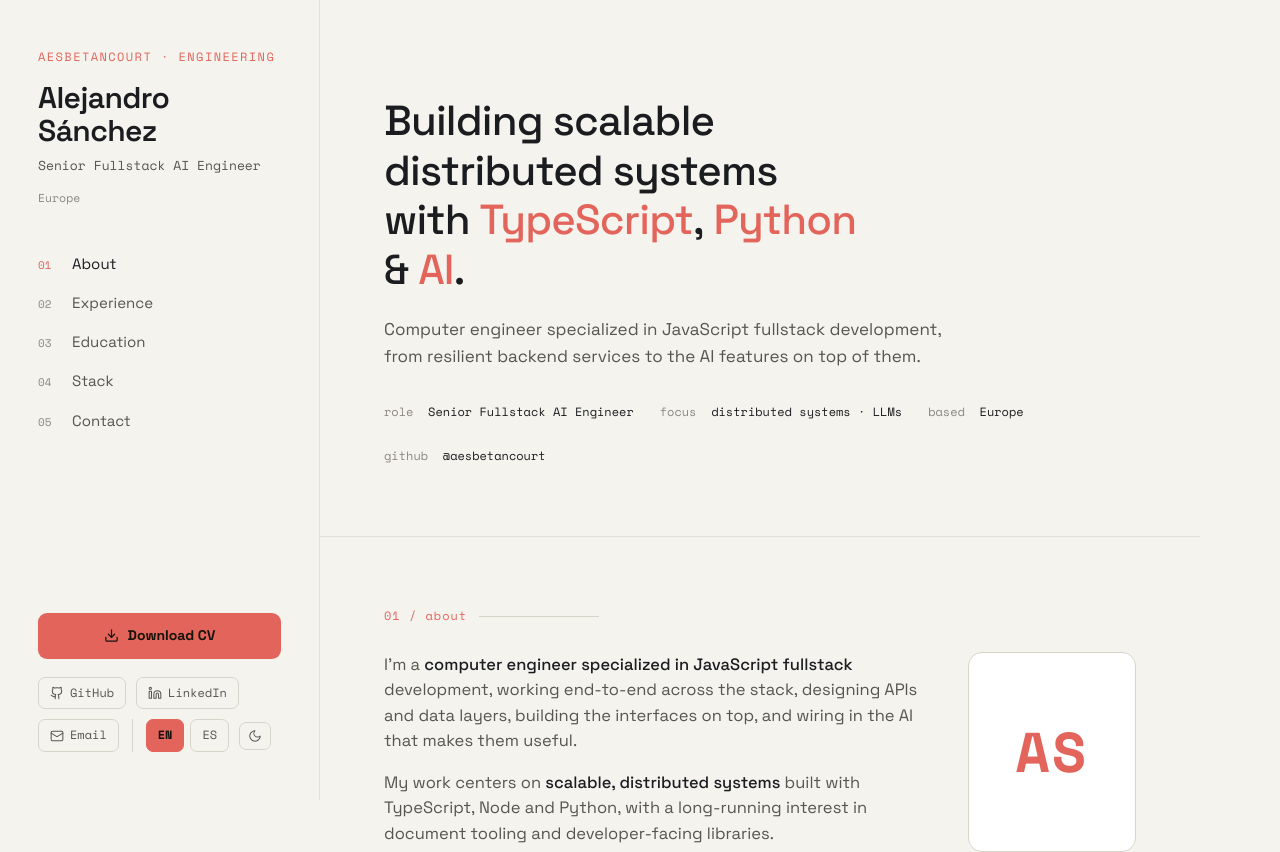
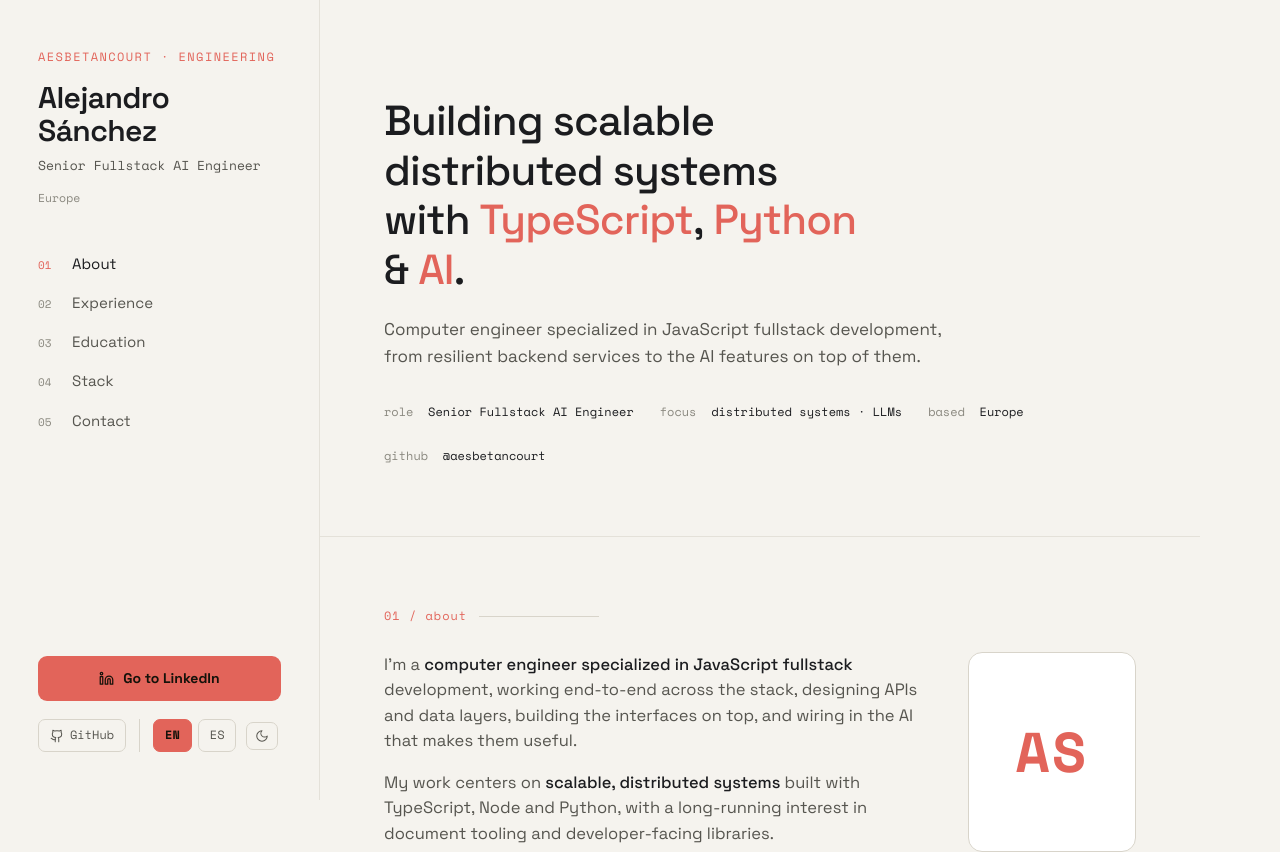
Before and after one commit to aesbetancourt/aesbetancourt.github.io, a React (Vite) app: page / in a window 1280 px wide. Shown: the top 852 px of the page. Built offline with nearby package versions, Linux system fonts and the light colour scheme.

Commit message:
Remove email + other stuff

```diff
--- a/src/components/contact.tsx
+++ b/src/components/contact.tsx
@@ -1,8 +1,7 @@
 import { useTranslation } from "react-i18next"
-import { Download, Github, Linkedin, Mail } from "lucide-react"
+import { Linkedin } from "lucide-react"
 import { socialLinks } from "@/lib/data"
 import { useReveal } from "@/hooks/use-reveal"
-import cvPdf from "@/assets/AlejandroSanchezCV.pdf"
 
 export function Contact() {
   const { t } = useTranslation()
@@ -16,26 +15,14 @@ export function Contact() {
       </div>
       <p className="big reveal">
         {t("contact.big")}{" "}
-        <a href={socialLinks.github} target="_blank" rel="noopener noreferrer">
+        <a href={socialLinks.linkedin} target="_blank" rel="noopener noreferrer">
           {t("contact.sayHello")}
         </a>
       </p>
       <div className="clinks reveal-group">
-        <a href={socialLinks.github} target="_blank" rel="noopener noreferrer">
-          <Github size={15} strokeWidth={1.75} />
-          {t("contact.links.github")}
-        </a>
-        <a href={`mailto:${socialLinks.email}`}>
-          <Mail size={15} strokeWidth={1.75} />
-          {t("contact.links.email")}
-        </a>
         <a href={socialLinks.linkedin} target="_blank" rel="noopener noreferrer">
           <Linkedin size={15} strokeWidth={1.75} />
           {t("contact.links.linkedin")}
-        </a>
-        <a href={cvPdf} download="AlejandroSanchez_CV.pdf">
-          <Download size={15} strokeWidth={1.75} />
-          {t("contact.links.resume")}
         </a>
       </div>
       <p className="colophon reveal">
--- a/src/components/sidebar.tsx
+++ b/src/components/sidebar.tsx
@@ -1,12 +1,11 @@
 import { useEffect, useRef, useState } from "react"
 import { useTranslation } from "react-i18next"
 import { animate, createScope, stagger } from "animejs"
-import { Download, Github, Linkedin, Mail } from "lucide-react"
+import { Github, Linkedin } from "lucide-react"
 import { cn } from "@/lib/utils"
 import { LanguageSwitcher } from "./language-switcher"
 import { ThemeToggle } from "./theme-toggle"
 import { socialLinks } from "@/lib/data"
-import cvPdf from "@/assets/AlejandroSanchezCV.pdf"
 
 const sections = [
   { id: "about", nav: "about" },
@@ -80,21 +79,13 @@ export function Sidebar() {
       </nav>
 
       <div className="foot reveal">
-        <a className="resume" href={cvPdf} download="AlejandroSanchez_CV.pdf">
-          <Download size={15} strokeWidth={2} /> {t("sidebar.resume")}
+        <a className="resume" href={socialLinks.linkedin} target="_blank" rel="noopener noreferrer">
+          <Linkedin size={15} strokeWidth={2} /> {t("sidebar.resume")}
         </a>
         <div className="socials">
           <a href={socialLinks.github} target="_blank" rel="noopener noreferrer">
             <Github size={14} strokeWidth={1.75} />
             GitHub
-          </a>
-          <a href={socialLinks.linkedin} target="_blank" rel="noopener noreferrer">
-            <Linkedin size={14} strokeWidth={1.75} />
-            LinkedIn
-          </a>
-          <a href={`mailto:${socialLinks.email}`}>
-            <Mail size={14} strokeWidth={1.75} />
-            Email
           </a>
           <span className="sdivider" aria-hidden="true" />
           <LanguageSwitcher />
--- a/src/i18n/locales/en.json
+++ b/src/i18n/locales/en.json
@@ -10,7 +10,7 @@
   "sidebar": {
     "role": "Senior Fullstack AI Engineer",
     "location": "Europe",
-    "resume": "Download CV"
+    "resume": "Go to LinkedIn"
   },
   "hero": {
     "lead": "Building scalable distributed systems with <ts>TypeScript</ts>, <py>Python</py> & <ai>AI</ai>.",
@@ -119,10 +119,7 @@
     "big": "Let's build something.",
     "sayHello": "Let's talk →",
     "links": {
-      "github": "GitHub",
-      "email": "Email",
-      "linkedin": "LinkedIn",
-      "resume": "CV"
+      "linkedin": "LinkedIn"
     },
     "colophon": "aesbetancourt · Senior Fullstack AI Engineer"
   },
--- a/src/i18n/locales/es.json
+++ b/src/i18n/locales/es.json
@@ -10,7 +10,7 @@
   "sidebar": {
     "role": "Ingeniero Senior Fullstack AI",
     "location": "Europa",
-    "resume": "Descargar CV"
+    "resume": "Ir a LinkedIn"
   },
   "hero": {
     "lead": "Construyendo sistemas distribuidos escalables con <ts>TypeScript</ts>, <py>Python</py> e <ai>IA</ai>.",
@@ -119,10 +119,7 @@
     "big": "Construyamos algo.",
     "sayHello": "Hablemos →",
     "links": {
-      "github": "GitHub",
-      "email": "Correo",
-      "linkedin": "LinkedIn",
-      "resume": "CV"
+      "linkedin": "LinkedIn"
     },
     "colophon": "aesbetancourt · Ingeniero Senior Fullstack AI"
   },
--- a/src/lib/data.ts
+++ b/src/lib/data.ts
@@ -74,8 +74,6 @@ export const certifications: { org: string; courses: string[] }[] = [
 export const socialLinks = {
   github: "https://github.com/aesbetancourt",
   linkedin: "https://www.linkedin.com/in/aesbetancourt/",
-  email: "aesbetancourt@outlook.com",
-  email2: "ale.aesb@gmail.com",
 };
 
 export const githubHandle = "@aesbetancourt";
```
